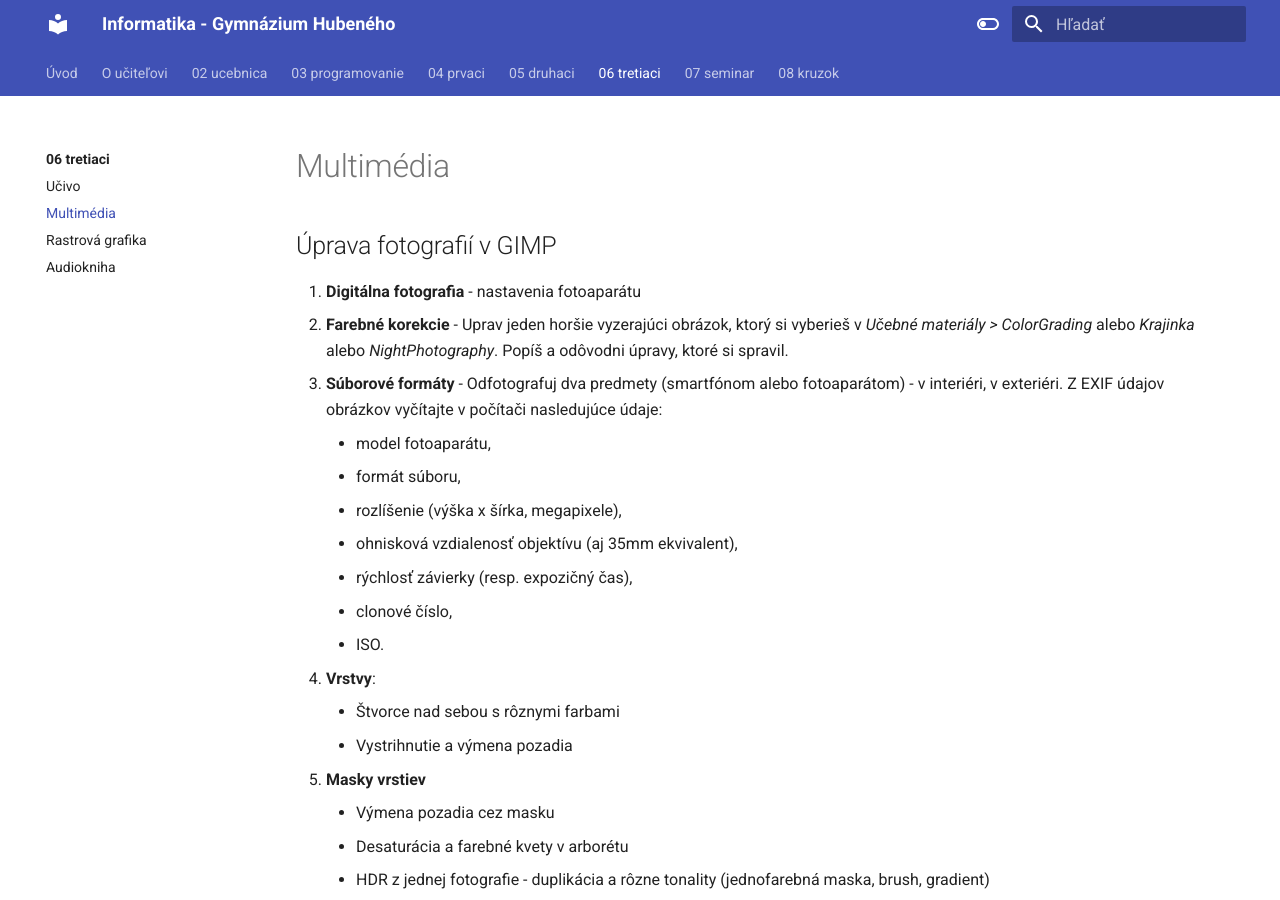
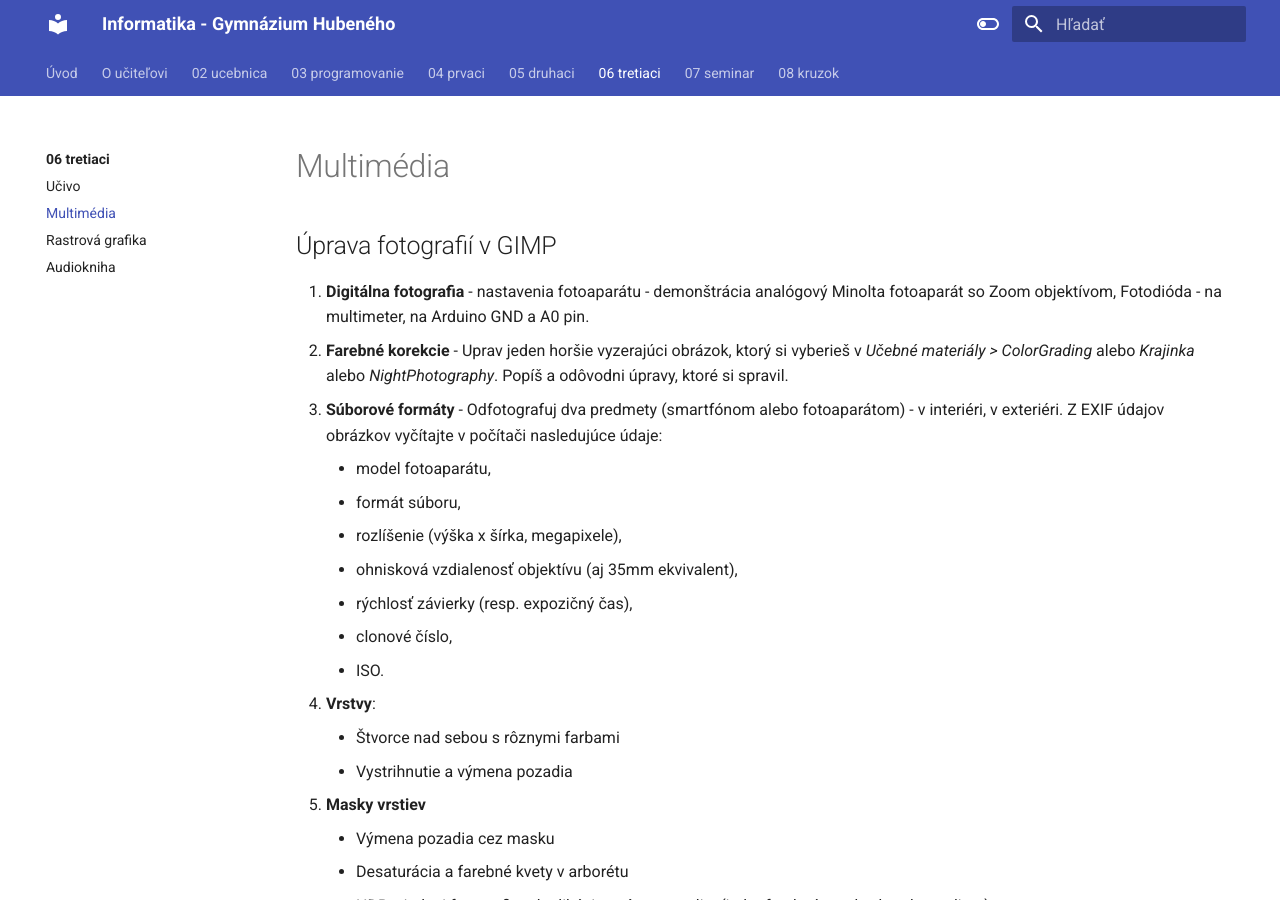
Before and after one commit to hubenka/hubenka.github.io, an MkDocs documentation site: the page built from docs/06_tretiaci/02_multimedia.md, in a window 1280 px wide and 900 px high. Built offline with MkDocs 1.6.1 and Material for MkDocs 9.7.7, drawn with Linux system fonts in a browser that asks for light colours.

```diff
--- a/docs/06_tretiaci/02_multimedia.md
+++ b/docs/06_tretiaci/02_multimedia.md
@@ -5,7 +5,7 @@
 
 ## Úprava fotografií v GIMP
 
-1. **Digitálna fotografia** - nastavenia fotoaparátu
+1. **Digitálna fotografia** - nastavenia fotoaparátu - demonštrácia analógový Minolta fotoaparát so Zoom objektívom, Fotodióda - na multimeter, na Arduino GND a A0 pin.
 2. **Farebné korekcie** - Uprav jeden horšie vyzerajúci obrázok, ktorý si vyberieš v *Učebné materiály > ColorGrading* alebo *Krajinka* alebo *NightPhotography*. Popíš a odôvodni úpravy, ktoré si spravil.
 3. **Súborové formáty** - Odfotografuj dva predmety (smartfónom alebo fotoaparátom) - v interiéri, v exteriéri. Z EXIF údajov obrázkov vyčítajte v počítači nasledujúce údaje:
     - model fotoaparátu,
```
Also changed, not shown: docs/05_druhaci/01_pocitacova_siet.md (+3 -3 lines), docs/08_kruzok/README.md (+2 -0 lines).
